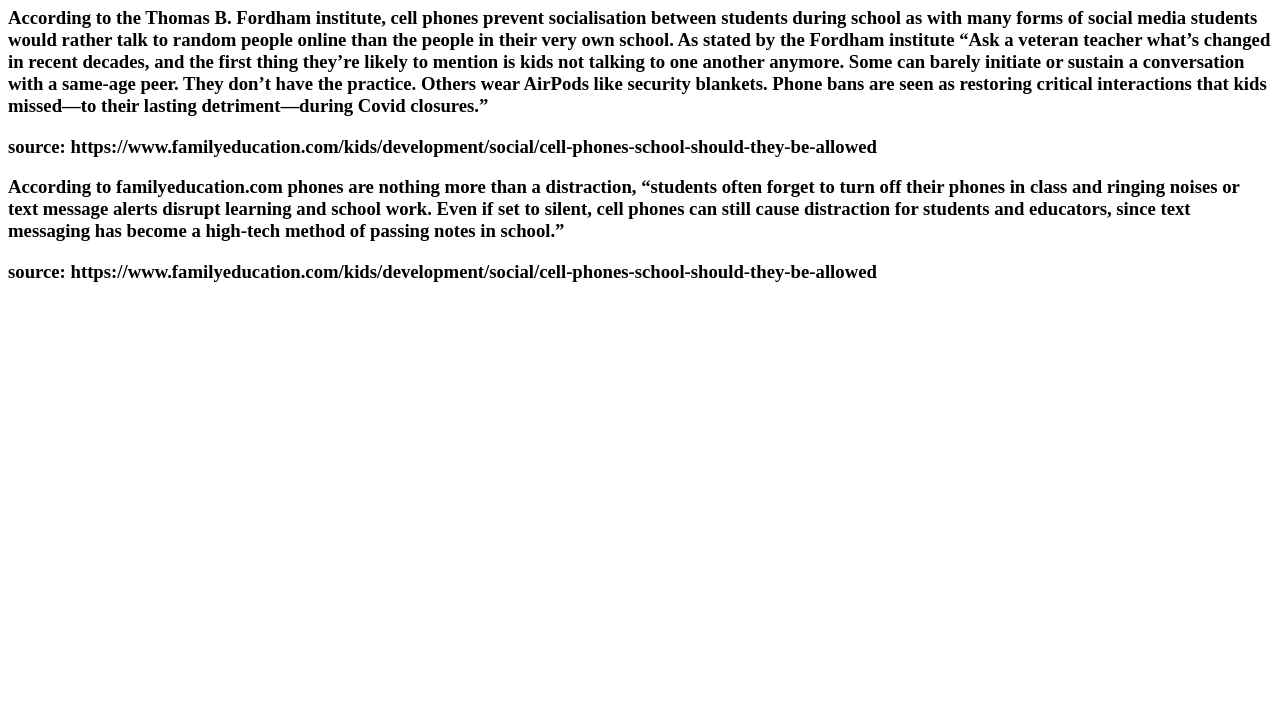
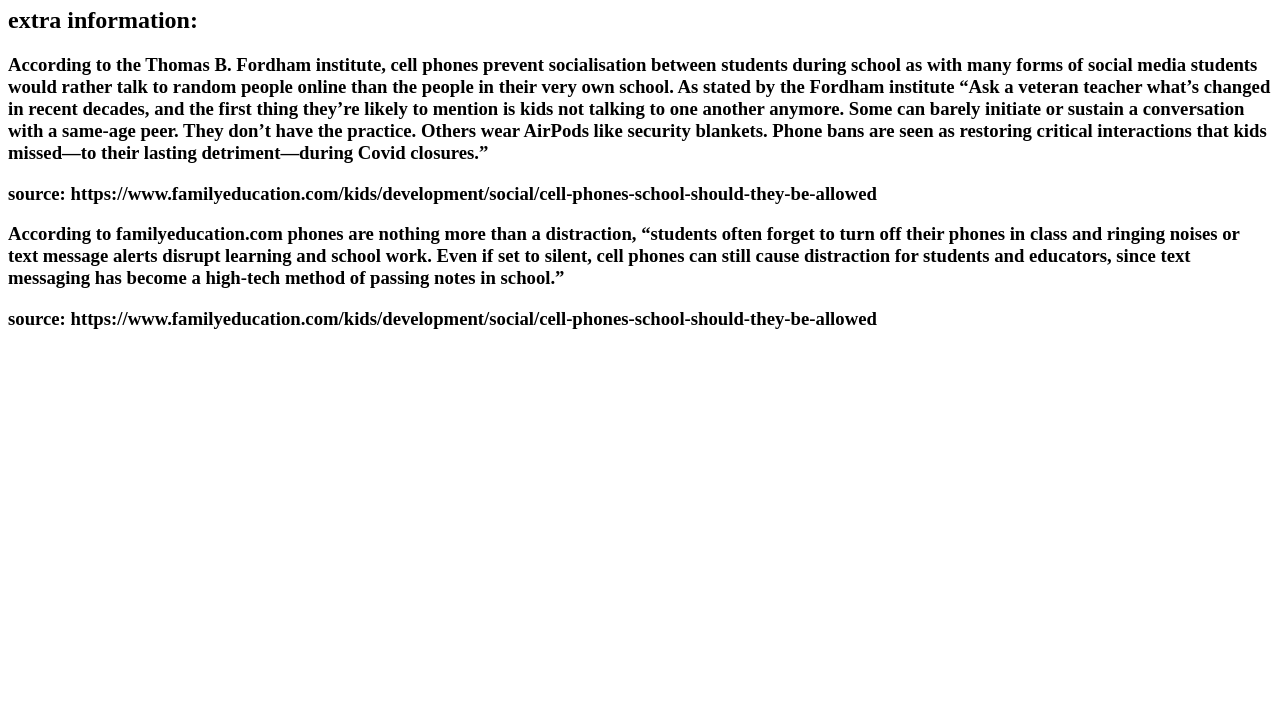
Before and after one commit to RedlandsStuff/YesForPhones, a plain HTML site: page index.html in a window 1280 px wide. Shown: the part 73-800 px from the top of the page. Drawn offline with Linux system fonts and the light colour scheme.

Commit message:
Update index.html

```diff
--- a/index.html
+++ b/index.html
@@ -6,6 +6,7 @@
 <html>
 <body>
   <h1>why to vote no!</h1>
+  <h2>extra information:</h2>
   <h3>According to the Thomas B. Fordham institute, cell phones prevent socialisation between students during school as with many forms of social media students would rather talk to random people online than the people in their very own school. As stated by the Fordham institute “Ask a veteran teacher what’s changed in recent decades, and the first thing they’re likely to mention is kids not talking to one another anymore. Some can barely initiate or sustain a conversation with a same-age peer. They don’t have the practice. Others wear AirPods like security blankets. Phone bans are seen as restoring critical interactions that kids missed—to their lasting detriment—during Covid closures.”</h3>
   <h3>source: https://www.familyeducation.com/kids/development/social/cell-phones-school-should-they-be-allowed</h3>
   <h3>According to familyeducation.com phones are nothing more than a distraction, “students often forget to turn off their phones in class and ringing noises or text message alerts disrupt learning and school work. Even if set to silent, cell phones can still cause distraction for students and educators, since text messaging has become a high-tech method of passing notes in school.”</h3>
```
